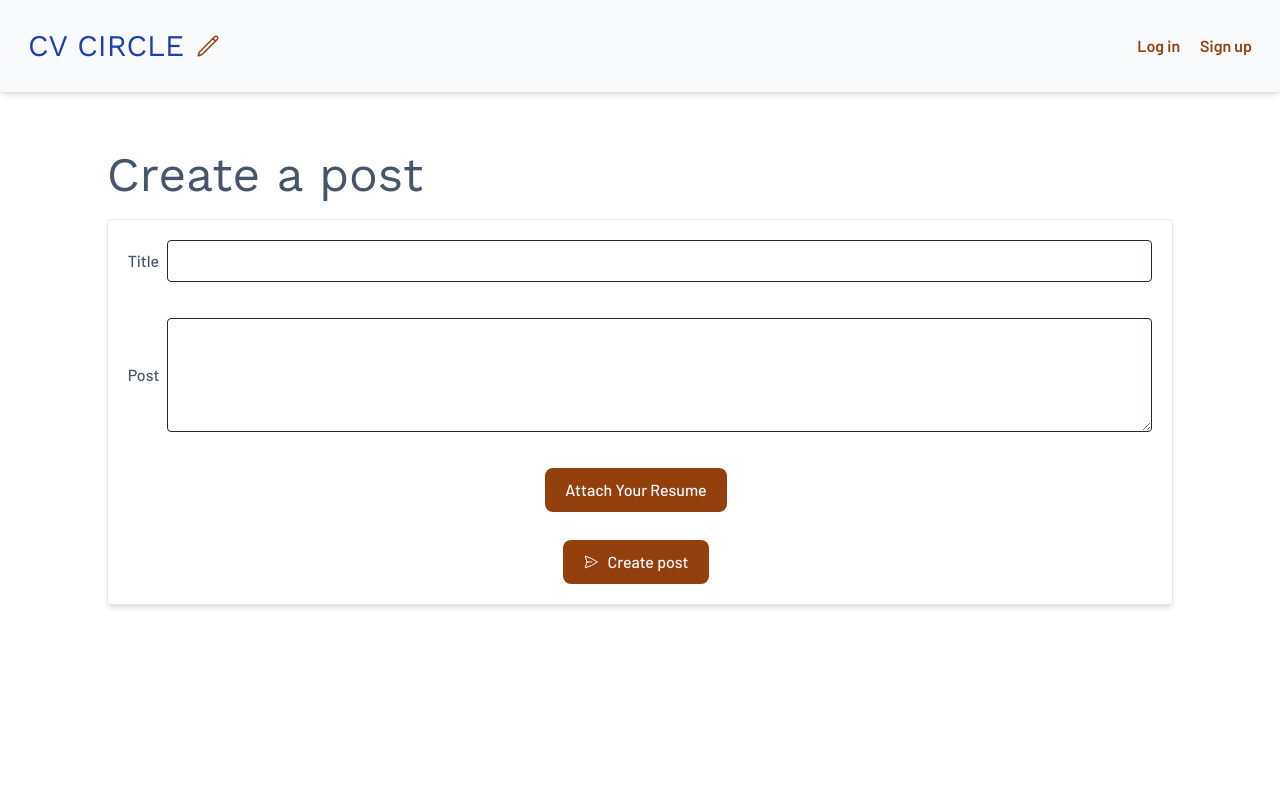
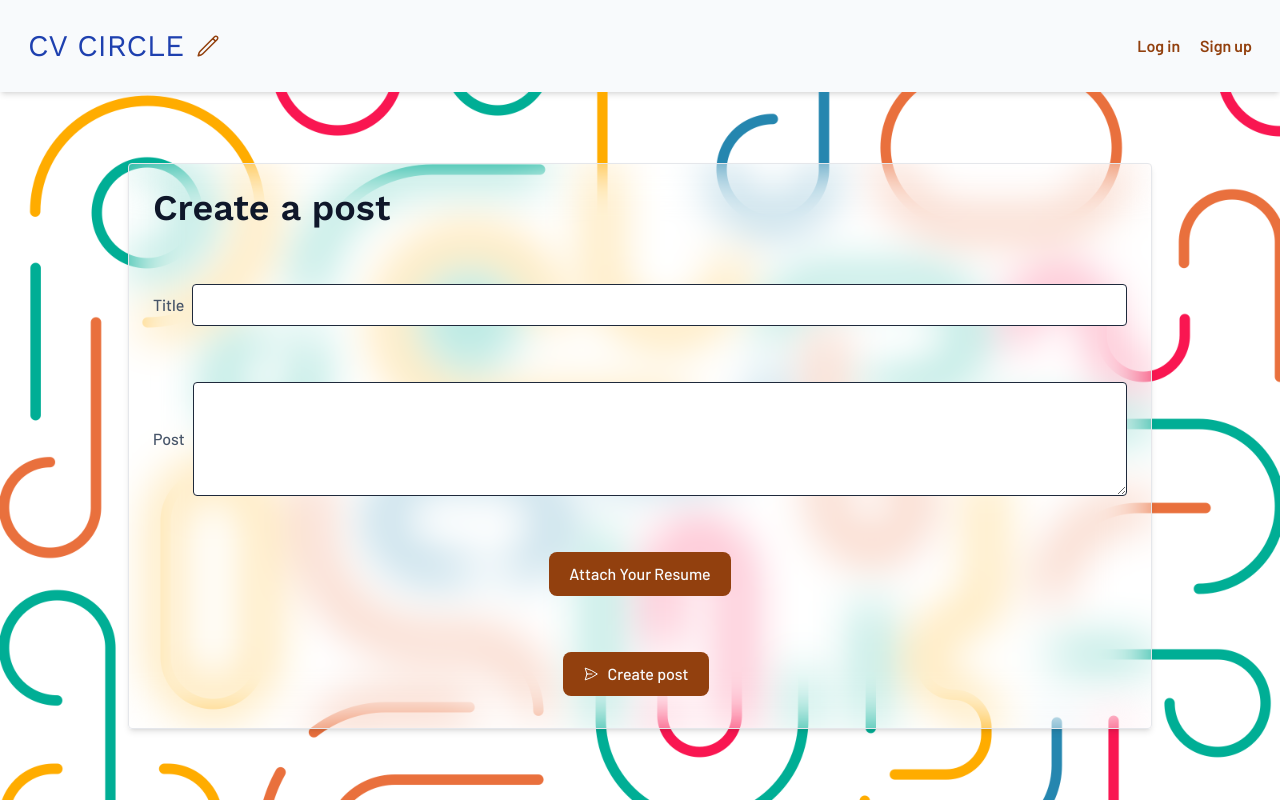
Before and after one commit to maryamkhan14/cv-circle, a React (Vite) app: page /create-post in a window 1280 px wide. Built offline with nearby package versions, Linux system fonts and the light colour scheme.

Commit message:
Added background image and changed design

```diff
--- a/src/components/Layout.jsx
+++ b/src/components/Layout.jsx
@@ -5,7 +5,9 @@ const Layout = () => {
   return (
     <div className="flex min-w-0 h-full flex-col w-screen items-center">
       <Navbar />
-      <Outlet />
+      <div className="flex justify-center items-center bg-swirls w-full h-full bg-cover">
+        <Outlet />
+      </div>
     </div>
   );
 };
--- a/src/components/LoggedIn.jsx
+++ b/src/components/LoggedIn.jsx
@@ -41,10 +41,10 @@ const LoggedIn = () => {
     }
   }, [user]);
   return (
-    <div className="flex items-stretch md:items-center justify-center w-full h-full">
-      <div className=" bg-green-300 rounded flex shadow-md flex-col gap-5 items-center justify-center border m-3 w-5/6 h-5/6">
+    <div className="flex items-center justify-center w-full h-full">
+      <div className="rounded flex shadow-md border m-3 w-5/6 h-5/6 gap-2 backdrop-blur-xl flex-col justify-center px-3 py-5 font-[700] text-center">
         <h1 className="text-5xl">You're in!</h1>
-        <h3 className="text-3xl">Sending you back...</h3>
+        <p className="text-2xl">Sending you back...</p>
       </div>
     </div>
   );
--- a/src/components/LoggedOut.jsx
+++ b/src/components/LoggedOut.jsx
@@ -30,8 +30,8 @@ const LoggedOut = () => {
   }, [user]);
 
   return (
-    <div className="flex items-stretch md:items-center justify-center w-full h-full">
-      <div className=" bg-green-300 rounded flex shadow-md flex-col gap-5 items-center justify-center border m-3 w-5/6 h-5/6">
+    <div className="flex items-center justify-center w-full h-full">
+      <div className="rounded flex shadow-md border m-3 w-5/6 h-5/6 gap-2 backdrop-blur-xl flex-col justify-center px-3 py-5 font-[700] text-center">
         <h1 className="text-5xl">You're logged out!</h1>
         <h3 className="text-3xl">Sending you back...</h3>
       </div>
--- a/src/components/Login.jsx
+++ b/src/components/Login.jsx
@@ -8,13 +8,8 @@ const Login = () => {
     window.location = "http://localhost:5000/google/auth";
   };
   return (
-    <div className="flex items-stretch md:items-center justify-center w-full h-full">
-      <div className=" bg-green-300 rounded flex items-stretch md:flex-row shadow-md border m-3 w-11/12 md:w-auto md:h-auto max-w-5/6 max-h-5/6">
-        <img
-          src="src/assets/Waiau.png"
-          className="hidden md:block w-3/5 max-h-screen"
-        />
-        <div className="bg-green-50 w-full flex flex-col justify-center px-3 py-5 font-[700] text-center">
+    <div className="flex items-center justify-center w-full h-full">
+      <div className="rounded flex shadow-md border m-3 w-5/6 h-5/6 backdrop-blur-xl flex-col justify-center px-3 py-5 font-[700] text-center">
         <h2 className="text-4xl text-slate-900">Welcome back.</h2>
         <p>We're glad to see you again!</p>
         <span className="flex flex-col items-center justify-center mt-12">
@@ -65,7 +60,6 @@ const Login = () => {
         </span>
       </div>
     </div>
-    </div>
   );
 };
 
--- a/src/components/PostForm.jsx
+++ b/src/components/PostForm.jsx
@@ -23,11 +23,10 @@ const PostForm = () => {
   };
   useEffect(() => console.log(attachment), [attachment]);
   return (
-    <div className="flex justify-center items-center w-full h-full">
-      <div className="flex flex-col w-5/6 h-5/6 m-3 gap-5">
-        <h1 className="text-5xl">Create a post</h1>
-        <form className="rounded flex shadow-md flex-col gap-5 border p-3">
-          <span className="flex flex-col md:flex-row gap-2 m-2 justify-center items-center">
+    <div className="flex items-stretch min-w-[80%] min-h-[80%] m-3 gap-5 p-3 rounded shadow-md border backdrop-blur-xl">
+      <form className="rounded flex flex-col justify-between gap-5 p-3 min-h-full w-full">
+        <h1 className="text-4xl font-semibold text-slate-900">Create a post</h1>
+        <span className="flex flex-col md:flex-row gap-2 justify-center items-center">
           <label htmlFor="title" className="font-medium">
             Title
           </label>
@@ -39,7 +38,7 @@ const PostForm = () => {
             required="required"
           />
         </span>
-          <span className="flex flex-col md:flex-row gap-2 m-2 justify-center items-center">
+        <span className="flex flex-col md:flex-row gap-2 justify-center items-center">
           <label htmlFor="post-content" className="font-medium">
             Post
           </label>
@@ -53,7 +52,7 @@ const PostForm = () => {
             className="border border-slate-800 w-full p-2 rounded"
           ></textarea>
         </span>
-          <span className="flex flex-col md:flex-row gap-2 m-2 justify-center items-center">
+        <span className="flex flex-col md:flex-row justify-center items-center">
           <label
             htmlFor="attachment"
             className="font-medium text-slate-50 bg-amber-800 hover:bg-amber-800/90 focus:ring-4 focus:outline-none focus:ring-[#24292F]/50 rounded-lg px-5 py-2.5 flex items-center justify-center"
@@ -99,7 +98,6 @@ const PostForm = () => {
         </span>
       </form>
     </div>
-    </div>
   );
 };
 
--- a/src/components/Signup.jsx
+++ b/src/components/Signup.jsx
@@ -7,13 +7,8 @@ const Signup = () => {
     window.location = "http://localhost:5000/google/auth";
   };
   return (
-    <div className="flex items-stretch md:items-center justify-center w-full h-full">
-      <div className=" bg-green-300 rounded flex items-stretch md:flex-row shadow-md border m-3 w-11/12 md:w-auto md:h-auto max-w-5/6 max-h-5/6">
-        <img
-          src="src/assets/Oreti.png"
-          className="hidden md:block w-3/5 max-h-screen"
-        />
-        <div className="bg-green-50 w-full flex flex-col justify-center px-3 py-5 font-[700] text-center">
+    <div className="flex items-center justify-center w-full h-full">
+      <div className="rounded flex shadow-md border m-3 w-5/6 h-5/6 backdrop-blur-xl flex-col justify-center px-3 py-5 font-[700] text-center">
         <h2 className="text-4xl text-slate-900">Welcome!</h2>
         <p>We're excited for you to join the CV Circle!</p>
         <span className="flex flex-col items-center justify-center mt-12">
@@ -64,7 +59,6 @@ const Signup = () => {
         </span>
       </div>
     </div>
-    </div>
   );
 };
 
--- a/tailwind.config.js
+++ b/tailwind.config.js
@@ -5,6 +5,9 @@ export default {
   mode: "jit",
   content: ["./index.html", "./src/**/*.{js,ts,jsx,tsx}"],
   theme: {
+    backgroundImage: {
+      swirls: "url('../src/assets/Taieri.png')",
+    },
     screens: {
       sm: "480px",
       md: "768px",
```
Also changed, not shown: src/assets/Taieri.png (added), src/assets/Whangaehu.png (added). Lines whose indentation alone changed are shown as unchanged.
